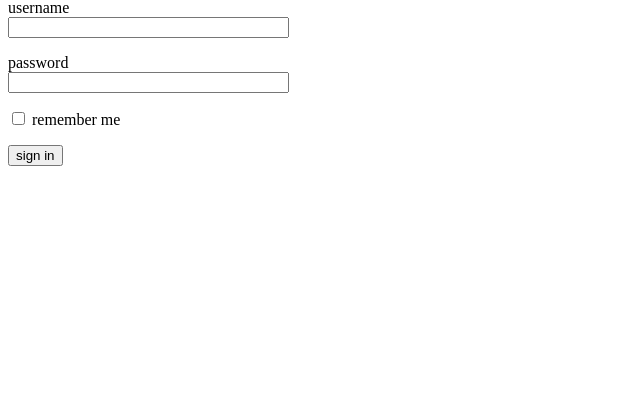
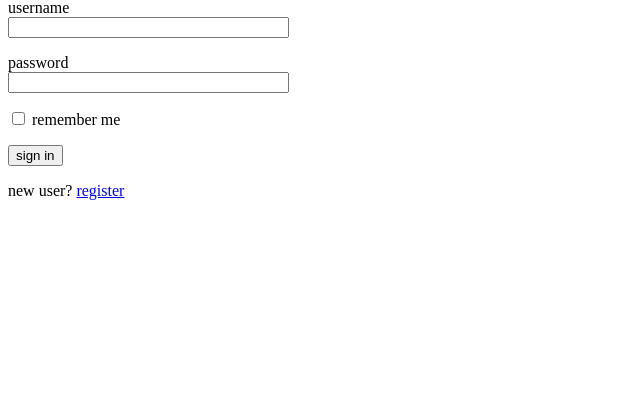
Before and after one commit to elsoleiro/flash-cards, a Flask app: page /login in a window 1280 px wide. Shown: the part 117-512 px from the top of the page, without its empty margins (0-640 px from the left). Run offline with Flask 2, Linux system fonts and the light colour scheme.

Commit message:
added route for registration

```diff
--- a/app/routes.py
+++ b/app/routes.py
@@ -45,3 +45,17 @@ def login():
 def logout():
     logout_user()
     return redirect(url_for('index'))
+
+@app.route('/register', methods=['GET', 'POST'])
+def register():
+    if current_user_is_authenticated:
+        return redirect(url_for('index'))
+    form = RegistrationForm()
+    if form.validate_on_submit():
+        user = User(username=form.username.data, email=form.email.data)
+        user.set_password(form.password.data)
+        db.session.add(user)
+        db.session.commit()
+        flash('registration complete')
+        return redirect(url_for('login'))
+    return render_template('register.html', title='Register', form=form)
--- a/app/templates/login.html
+++ b/app/templates/login.html
@@ -22,4 +22,6 @@
         <p>{{ form.remember_me() }} {{ form.remember_me.label }}</p>
         <p>{{ form.submit() }}</p>
     </form>
+
+    <p>new user? <a href="{{ url_for('register') }}"> register </a></p>
 {% endblock %}
```
